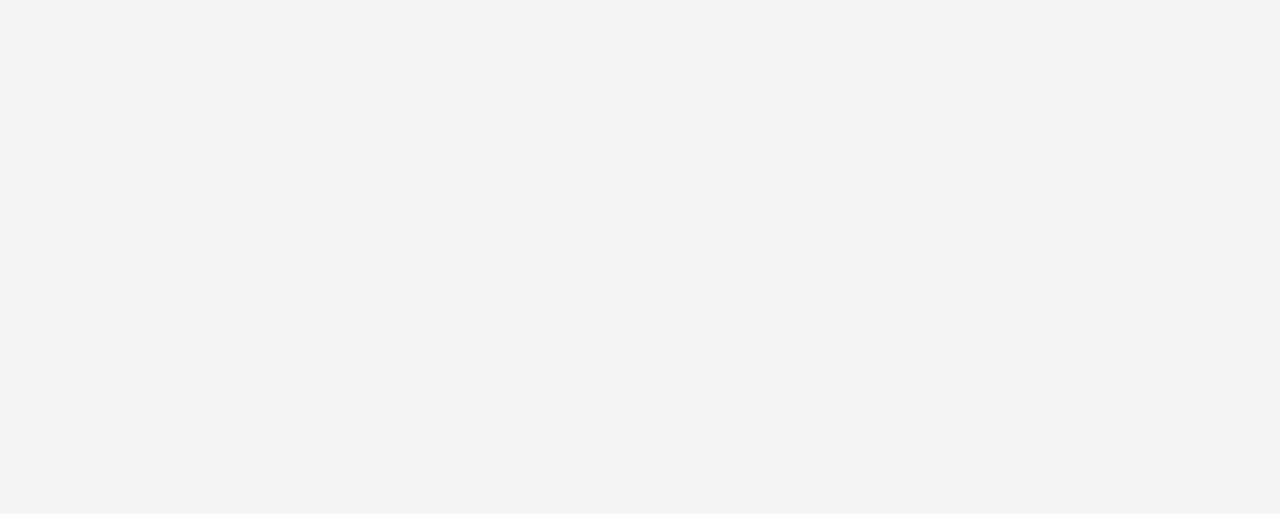
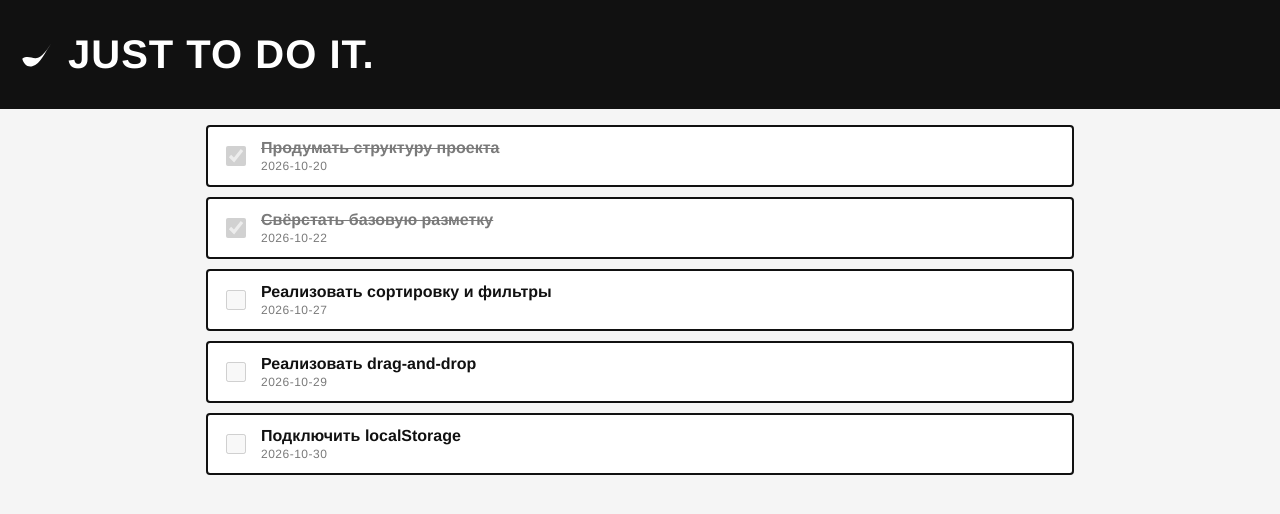
Before and after one commit to wymmsy/just-to-do-it, a plain HTML site: page index.html in a window 1280 px wide. Drawn offline with Linux system fonts and the light colour scheme.

Commit message:
feat: рендер списка задач через DOM API

```diff
--- a/css/style.css
+++ b/css/style.css
@@ -95,3 +95,54 @@ body {
   padding: 6px 10px;
   font-size: 11px;
 }
+
+.task-list {
+  list-style: none;
+  margin: 0;
+  padding: 0;
+  display: flex;
+  flex-direction: column;
+  gap: 10px;
+}
+
+.task-item {
+  display: flex;
+  align-items: center;
+  gap: 12px;
+  background: var(--color-surface);
+  border: 2px solid var(--color-border);
+  border-radius: var(--radius);
+  padding: 12px 14px;
+}
+
+.task-item--completed .task-item__title {
+  text-decoration: line-through;
+  color: var(--color-muted);
+}
+
+.task-item__checkbox {
+  width: 20px;
+  height: 20px;
+  flex-shrink: 0;
+  accent-color: var(--color-text);
+}
+
+.task-item__body {
+  flex: 1 1 auto;
+  min-width: 0;
+  display: flex;
+  flex-direction: column;
+  gap: 2px;
+}
+
+.task-item__title {
+  font-weight: 700;
+  overflow-wrap: anywhere;
+}
+
+.task-item__date {
+  font-size: 12px;
+  color: var(--color-muted);
+  text-transform: uppercase;
+  letter-spacing: 0.5px;
+}
--- a/index.html
+++ b/index.html
@@ -13,5 +13,6 @@
   <script src="js/data.js" defer></script>
   <script src="js/storage.js" defer></script>
   <script src="js/dom.js" defer></script>
+  <script src="js/app.js" defer></script>
 </body>
 </html>
--- /dev/null
+++ b/js/app.js
@@ -0,0 +1,48 @@
+let tasks = loadTasks();
+
+function renderHeader() {
+  const logo = createElement("img", {
+    className: "app-header__logo",
+    attrs: { src: "img/favicon.svg", alt: "" }
+  });
+  const title = createElement("h1", {
+    className: "app-header__title",
+    text: "Just To Do It."
+  });
+  return createElement("header", { className: "app-header" }, [logo, title]);
+}
+
+function renderTaskItem(task) {
+  const checkbox = createElement("input", {
+    className: "task-item__checkbox",
+    attrs: { type: "checkbox", disabled: "" }
+  });
+  checkbox.checked = task.completed;
+
+  const titleEl = createElement("span", { className: "task-item__title", text: task.title });
+  const dateEl = createElement("span", { className: "task-item__date", text: task.date });
+  const body = createElement("div", { className: "task-item__body" }, [titleEl, dateEl]);
+
+  return createElement(
+    "li",
+    { className: `task-item${task.completed ? " task-item--completed" : ""}` },
+    [checkbox, body]
+  );
+}
+
+function renderTaskList(list) {
+  const items = list.map(renderTaskItem);
+  return createElement("ul", { className: "task-list" }, items);
+}
+
+function render() {
+  const app = document.getElementById("app");
+  clearElement(app);
+
+  const container = createElement("div", { className: "container" }, [renderTaskList(tasks)]);
+
+  app.appendChild(renderHeader());
+  app.appendChild(container);
+}
+
+render();
```
